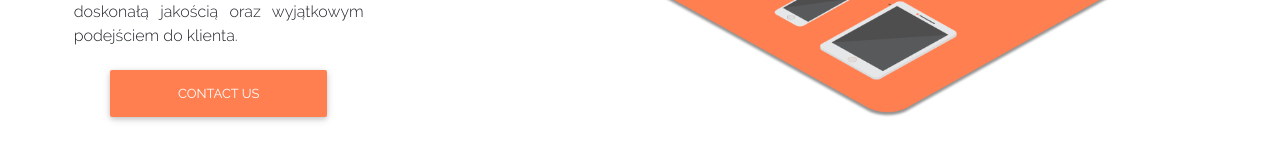
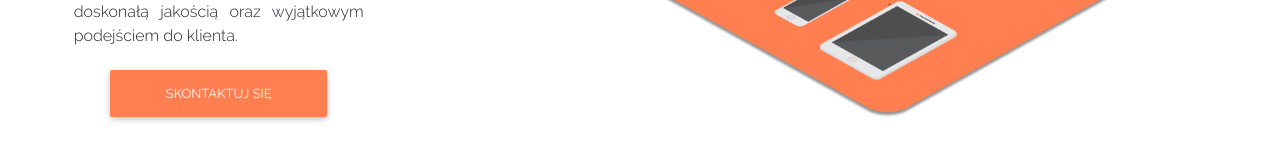
Before and after one commit to HoopDead/rr_investments, a React (Create React App) app: page / in a window 1280 px wide. Shown: the part 452-619 px from the top of the page. Built offline with nearby package versions, Linux system fonts and the light colour scheme.

Commit message:
contact us button
contact us button at home page moves you to contact section

```diff
--- a/src/pages/contact.jsx
+++ b/src/pages/contact.jsx
@@ -6,8 +6,6 @@ import {  MDBCol, MDBContainer, MDBRow, MDBInput, MDBIcon, MDBAlert } from "mdbr
 import Envelope from "../assets/images/projects_envelope.png";
 import Telephone from "../assets/images/projects_telephone.png";
 import Mess from "../assets/images/projects_mess.png";
-
-import "../index.css";
 
 class Contact extends Component {
 
--- a/src/pages/home.jsx
+++ b/src/pages/home.jsx
@@ -19,7 +19,7 @@ class Home extends Component {
               <p className="h1 home-title">ITdepartment</p>
               <hr></hr>
               <p className = "text-justify font-raleway-light">jesteśmy dynamiczne rozwijającym się, młodym zespołem złożonym z pasjonatów zrzeszonym pod wspólnym celem: dostarczania naszym klientom zaawansowanych, responsywnych stron internetowych i szeroko pojętemu doradztwu z zakresu IT. Świadczone przez nas usługi charakteryzują się doskonałą jakością oraz wyjątkowym podejściem do klienta.</p>
-              <a href="https://mdbootstrap.com/" className="btn home-button-orange  text-uppercase w-75">Contact Us</a>
+              <a href="#contact" className="btn home-button-orange  text-uppercase w-75">Skontaktuj się</a>
           </MDBCol>
         </MDBRow>
         </MDBContainer>
```
